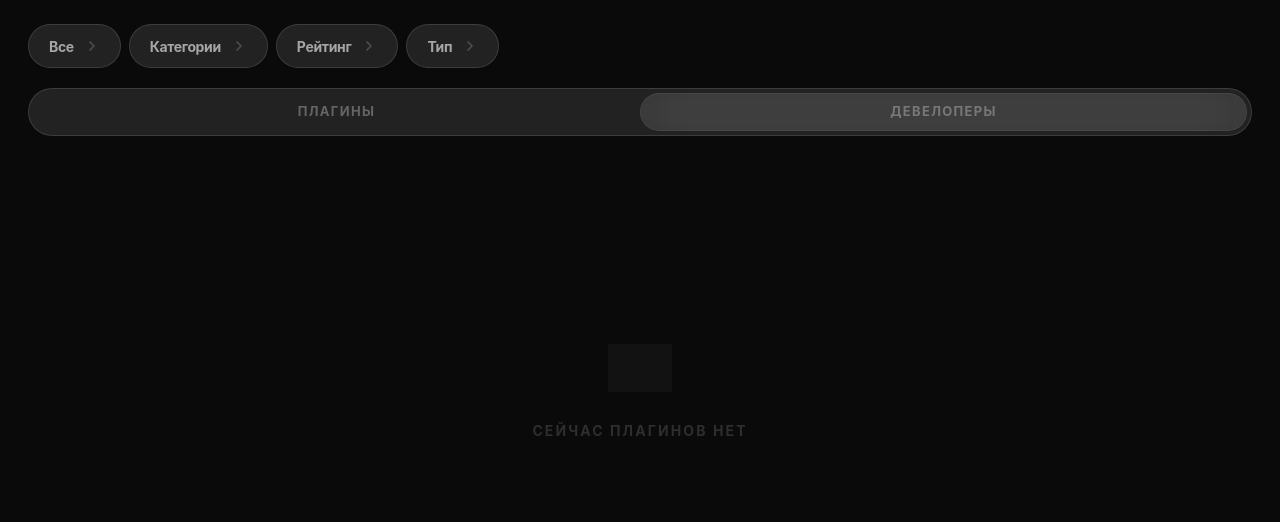
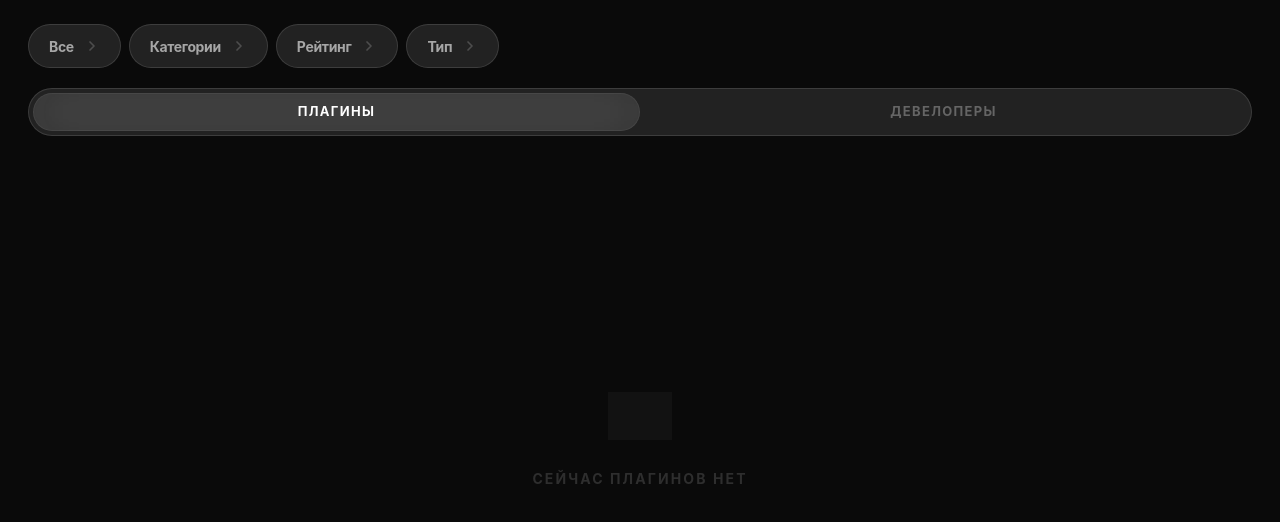
Before and after one commit to fugu70539/PluginBox, a Next.js app: page / in a window 1280 px wide. Both pictures are taken after a click on the button "ПЛАГИНЫ". Shown: the top 522 px of the page. Built offline with nearby package versions, Linux system fonts and the light colour scheme; grey boxes are pictures that could not be loaded.

Commit message:
Update Store.tsx

```diff
--- a/src/components/views/Store.tsx
+++ b/src/components/views/Store.tsx
@@ -7,10 +7,11 @@ import Lottie from "lottie-react";
 import loadingAnim from "../../../public/Icons/Loading.json";
 import { StoreHeader } from "../ui/store/StoreHeader";
 import { EmptyState } from "../ui/store/EmptyState";
+import Developers from "./Developers";
 
 export default function Store() {
   const [isLoading, setIsLoading] = useState(true);
-  const [plugins, setPlugins] = useState([]); // Пока пустой массив
+  const [view, setView] = useState<"plugins" | "developers">("plugins");
 
   useEffect(() => {
     const delay = Math.floor(Math.random() * 1000) + 1000;
@@ -19,35 +20,17 @@ export default function Store() {
   }, []);
 
   return (
-    <div className="w-full min-h-screen bg-[#0a0a0a] font-display">
+    <div className="w-full min-h-screen bg-[#0a0a0a]">
       <AnimatePresence mode="wait">
         {isLoading ? (
-          <motion.div
-            key="loader"
-            exit={{ opacity: 0 }}
-            className="fixed inset-0 flex items-center justify-center z-[100] bg-[#0a0a0a]"
-          >
-            <div className="size-14 opacity-50">
-              <Lottie animationData={loadingAnim} loop={true} />
-            </div>
+          <motion.div key="loader" exit={{ opacity: 0 }} className="fixed inset-0 flex items-center justify-center z-[100] bg-[#0a0a0a]">
+            <div className="size-14 opacity-50"><Lottie animationData={loadingAnim} loop={true} /></div>
           </motion.div>
         ) : (
-          <motion.div
-            key="content"
-            initial={{ opacity: 0 }}
-            animate={{ opacity: 1 }}
-            className="relative pt-32 pb-10"
-          >
-            <StoreHeader />
-
-            <main className="px-6">
-              {plugins.length > 0 ? (
-                <div className="grid grid-cols-1 gap-4">
-                  {/* Тут будет рендер плагинов в будущем */}
-                </div>
-              ) : (
-                <EmptyState />
-              )}
+          <motion.div key="content" initial={{ opacity: 0 }} animate={{ opacity: 1 }} className="relative pt-44">
+            <StoreHeader view={view} setView={setView} />
+            <main className="px-7">
+              {view === "plugins" ? <EmptyState /> : <Developers />}
             </main>
           </motion.div>
         )}
```
